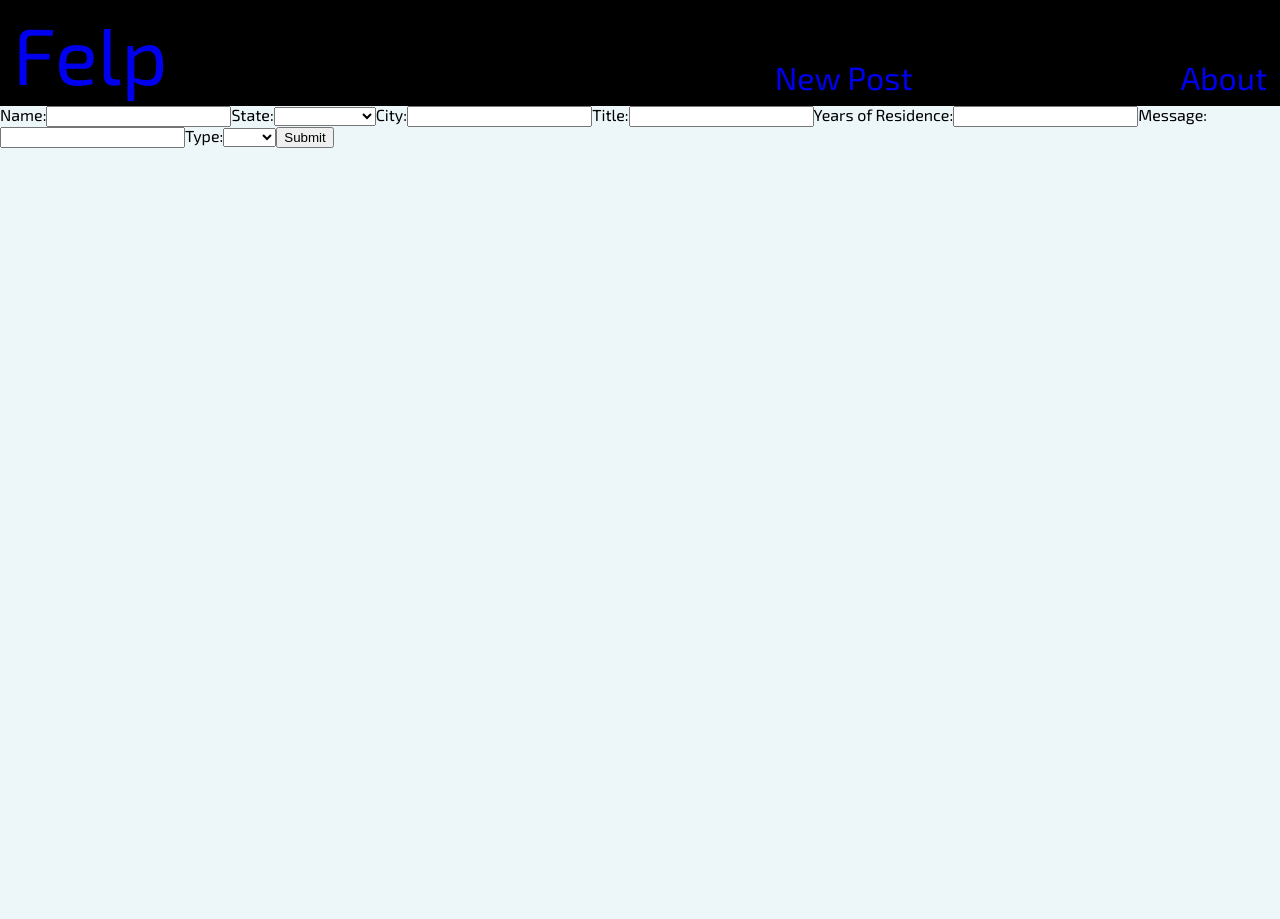
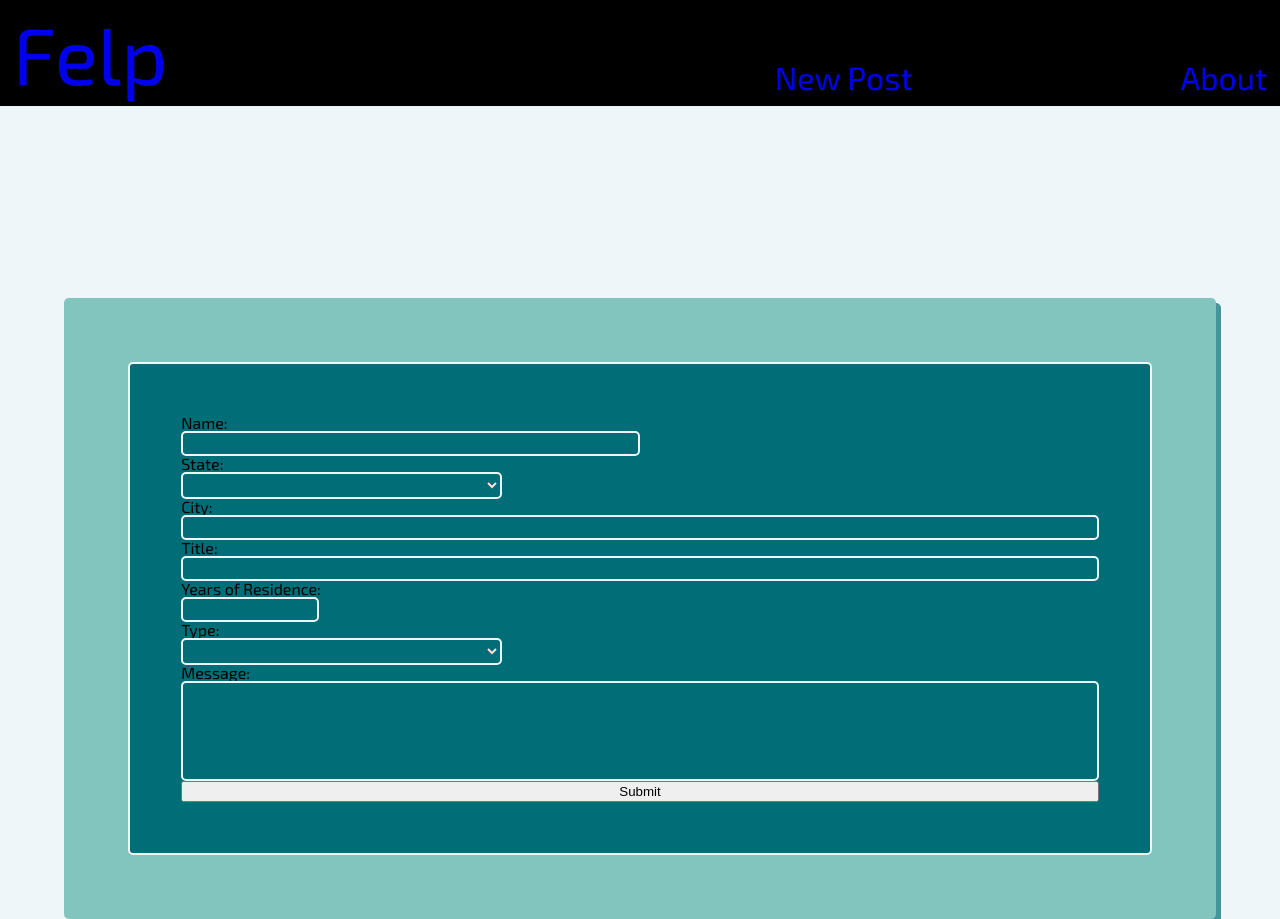
Before and after one commit to leejoonli/felp-frontend, a React (Create React App) app: page /create in a window 1280 px wide. Before the commit the page ends 800 px from the top, so only its background shows below. Built offline with nearby package versions, Linux system fonts and the light colour scheme.

Commit message:
Add CSS to create component

```diff
--- a/src/components/Create/Create.js
+++ b/src/components/Create/Create.js
@@ -2,6 +2,7 @@ import React from 'react';
 import { useState } from 'react';
 import { useNavigate } from 'react-router-dom';
 import axios from 'axios';
+import styles from './Create.module.css';
 
 function Create(props) {
 	// reference useNavigate with const navigate
@@ -51,11 +52,12 @@ function Create(props) {
 	}
 
 	return (
-		<form onSubmit={handleSubmit}>
+		<div className={styles.formContainer}>
+			<form onSubmit={handleSubmit} className={styles.form}>
 				<label htmlFor='name'>Name:</label>
-			<input onChange={handleChange} id='name' value={newPost.user.name} />
+				<input onChange={handleChange} id='name' value={newPost.user.name} className={styles.nameInput}/>
 				<label htmlFor='state'>State:</label>
-			<select onChange={handleChange} id='state'>
+				<select onChange={handleChange} id='state' className={styles.stateInput}>
 					<option value=''></option>
 					<option value='NY'>New York</option>
 					<option value='NJ'>New Jersey</option>
@@ -65,21 +67,22 @@ function Create(props) {
 					<option value='GA'>Georgia</option>
 				</select>
 				<label htmlFor='city'>City:</label>
-			<input onChange={handleChange} id='city' value={newPost.city} />
+				<input onChange={handleChange} id='city' value={newPost.city} className={styles.cityInput}/>
 				<label htmlFor='title'>Title:</label>
-			<input onChange={handleChange} id='title' value={newPost.title} />
+				<input onChange={handleChange} id='title' value={newPost.title} className={styles.titleInput}/>
 				<label htmlFor='years_of_residence'>Years of Residence:</label>
-			<input onChange={handleChange} id='years_of_residence' value={newPost.years_of_residence} type='number' min={0} />
-			<label htmlFor='message'>Message:</label>
-			<input onChange={handleChange} id='message' value={newPost.message} />
+				<input onChange={handleChange} id='years_of_residence' value={newPost.years_of_residence} type='number' min={0} className={styles.yearsInput}/>
 				<label htmlFor='type'>Type:</label>
-			<select onChange={handleChange} id='type'>
+				<select onChange={handleChange} id='type' className={styles.typeInput}>
 					<option value=''></option>
 					<option value='food'>Food</option>
 					{/* <option value='experience'>Experience</option> */}
 				</select>
+				<label htmlFor='message'>Message:</label>
+				<textarea onChange={handleChange} id='message' value={newPost.message} className={styles.messageInput}/>
 				<button type='submit'>Submit</button>
 			</form>
+		</div>
 	);
 }
 
--- /dev/null
+++ b/src/components/Create/Create.module.css
@@ -0,0 +1,58 @@
+.formContainer {
+    margin: 15% 5% 0% 5%;
+    background-color: hsl(174, 36%, 64%);
+    border-radius: 5px;
+    padding: 5%;
+    box-shadow: 5px 5px rgba(0,109,119,.7);
+}
+
+.form {
+    display: flex;
+    flex-direction: column;
+    padding: 5%;
+    background-color: #006d77;
+    border: 2px solid #edf6f9;
+    border-radius: 5px;
+}
+
+/* https://stackoverflow.com/questions/2781549/removing-input-background-colour-for-chrome-autocomplete */
+input:-webkit-autofill,
+input:-webkit-autofill:hover,
+input:-webkit-autofill:focus,
+input:-webkit-autofill:active{
+    -webkit-text-fill-color: #ffddd2;
+    background-color: #006d77;
+}
+
+.nameInput, .stateInput, .cityInput, .titleInput, .yearsInput, .messageInput, .typeInput {
+    border: 2px solid #edf6f9;
+    border-radius: 5px;
+    padding: 3px;
+    background-color: #006d77;
+    color: #ffddd2;
+    outline: none;
+}
+
+.nameInput:-webkit-autofill, .stateInput:-webkit-autofill, .cityInput:-webkit-autofill, .messageInput:-webkit-autofill {
+    -webkit-background-clip: text;
+    -webkit-text-fill-color: #ffddd2 !important;
+}
+
+.nameInput {
+    width: 50%;
+}
+
+.stateInput, .typeInput {
+    width: 35%;
+}
+
+.yearsInput {
+    width: 15%;
+}
+
+.messageInput {
+    resize: none;
+    font-family: 'exo 2', 'sans-serif';
+    width: 100%;
+    height: 100px;
+}
--- a/src/components/Users/Users.module.css
+++ b/src/components/Users/Users.module.css
@@ -184,22 +184,14 @@
     padding-bottom: 7px;
 }
 
-.titleInput {
+.titleInput, .typeInput {
     width: 30%;
     border: 2px solid #edf6f9;
     border-radius: 5px;
     padding: 3px;
     background-color: #006d77;
     color: #e29578;
-}
-
-.typeInput {
-    width: 30%;
-    border: 2px solid #edf6f9;
-    border-radius: 5px;
-    padding: 3px;
-    background-color: #006d77;
-    color: #e29578;
+    outline: none;
 }
 
 .messageInput {
@@ -212,6 +204,7 @@
     padding: 3px;
     background-color: #006d77;
     color: #e29578;
+    outline: none;
 }
 
 .editModalButtons {
```
Lines whose indentation alone changed are shown as unchanged.
